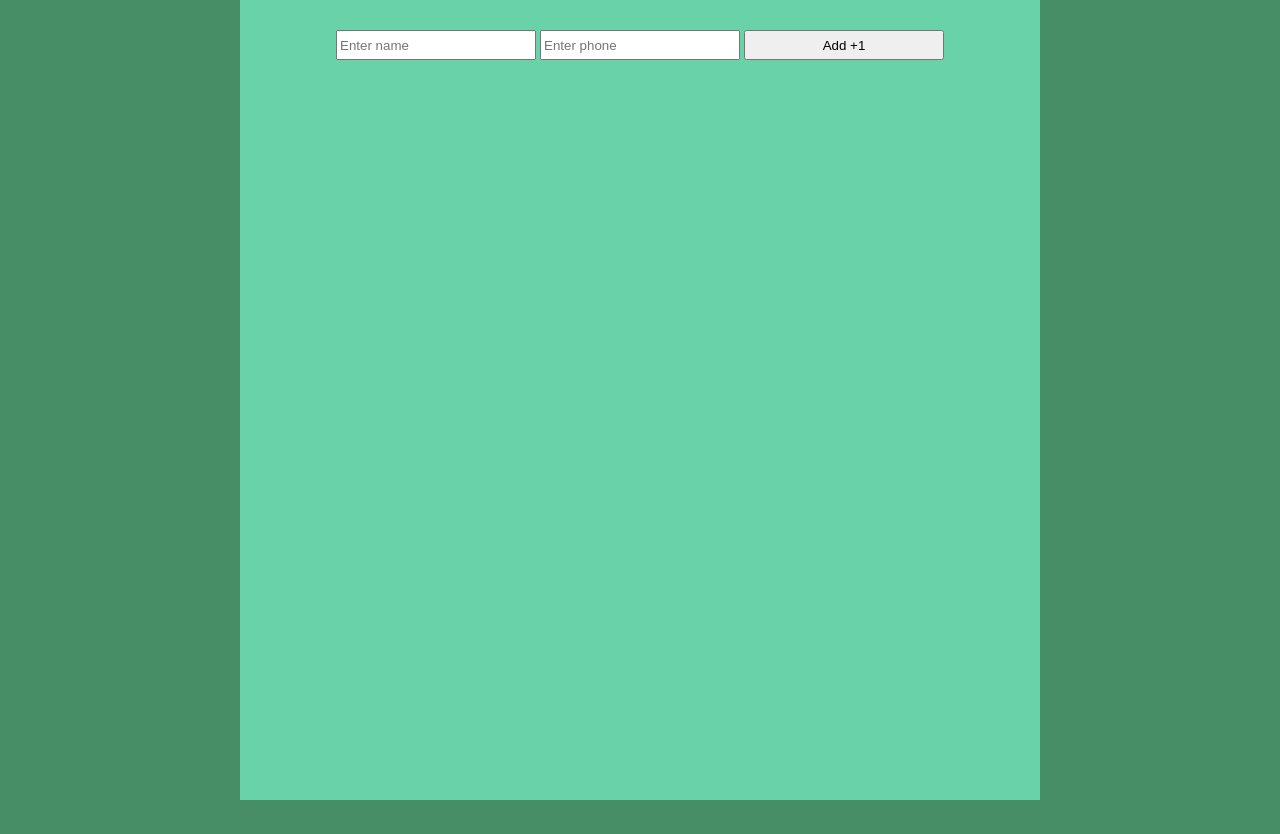
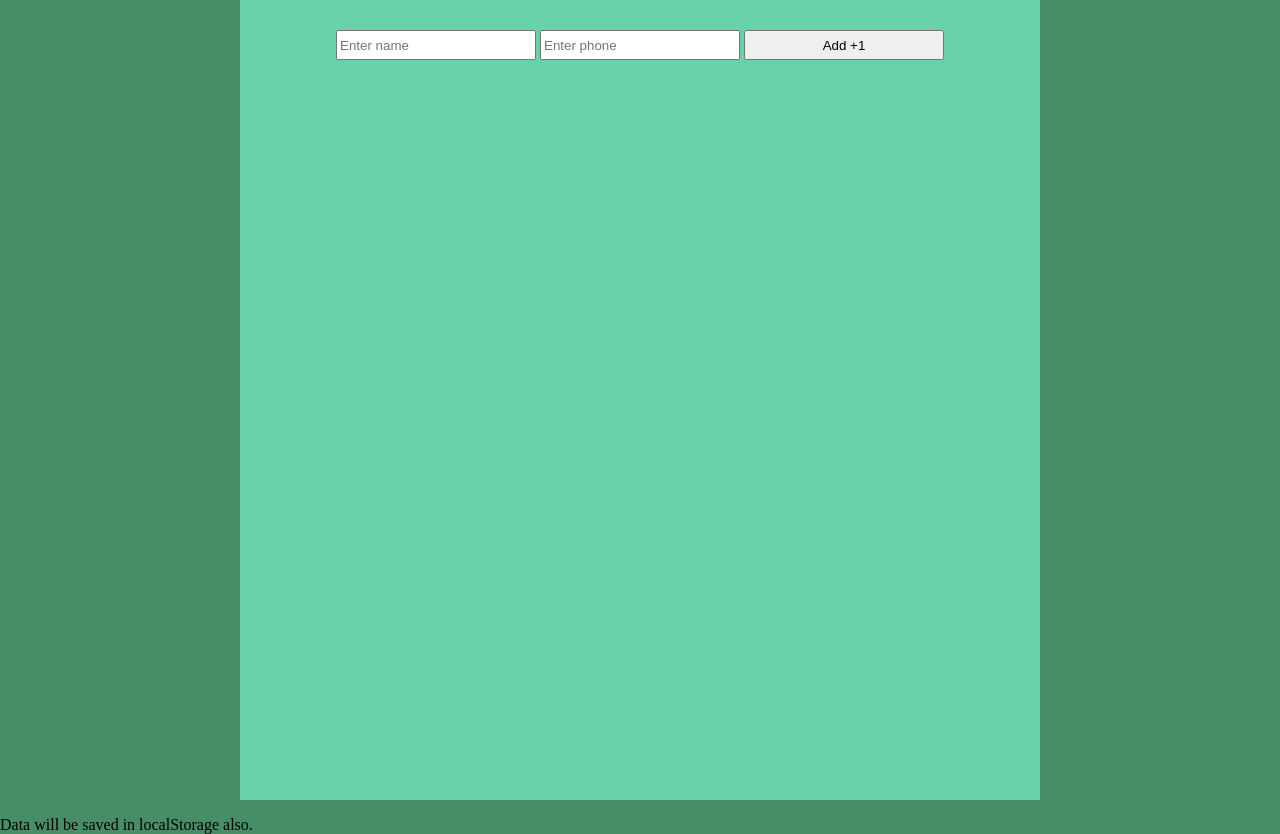
Before and after one commit to vincone/vincone.github.io, a plain HTML site: page index.html in a window 1280 px wide. Before the commit the page ends 800 px from the top, so only its background shows below. Drawn offline with Linux system fonts and the light colour scheme.

Commit message:
Added files via upload

```diff
--- a/index.html
+++ b/index.html
@@ -20,6 +20,10 @@
         </div>
     </div>
 
+    <p>
+        Data will be saved in localStorage also.
+    </p>
+
     <script type="text/javascript" src="js/angular.min.js"></script>
     <script type="text/javascript" src="js/app.js"></script>
 </body>
```
